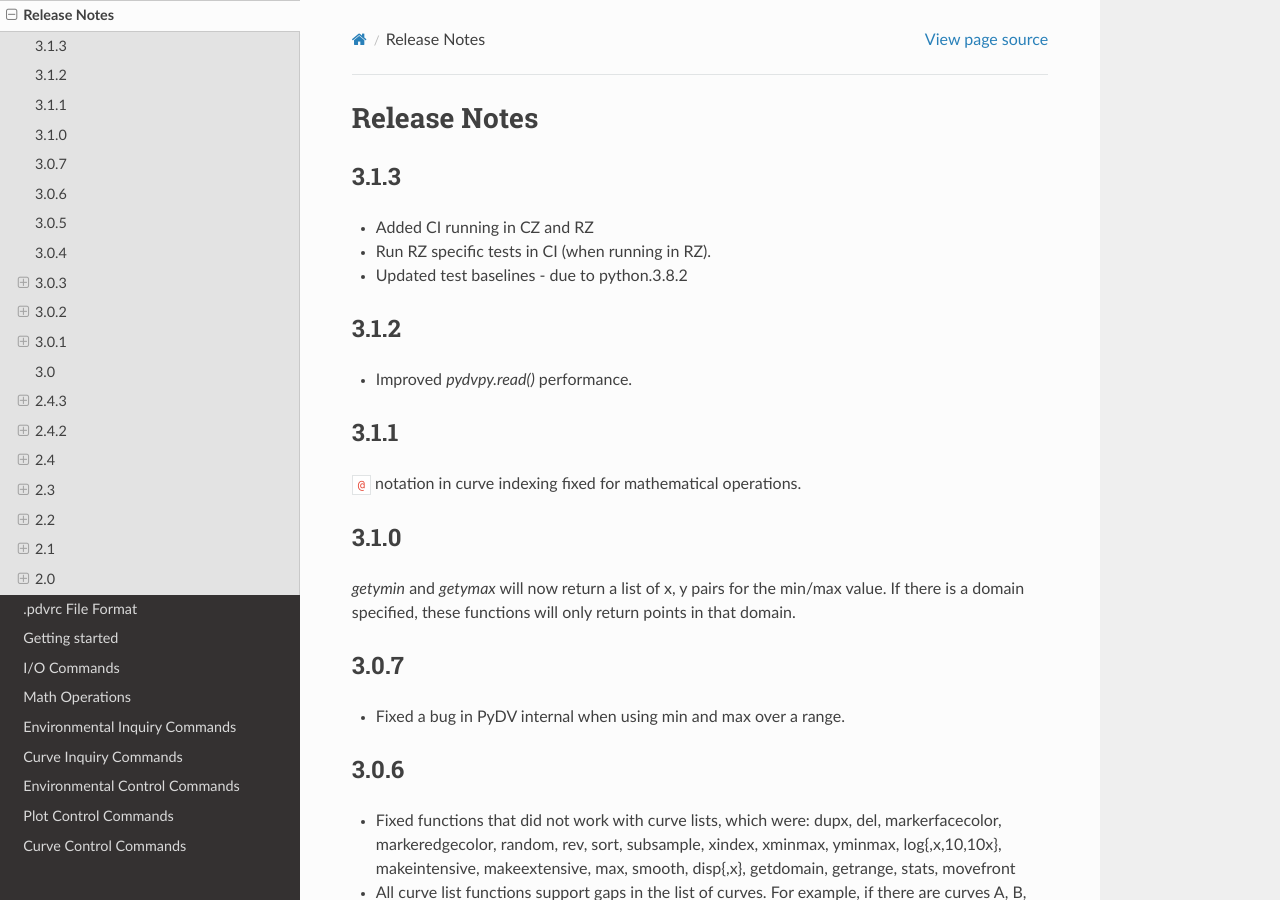
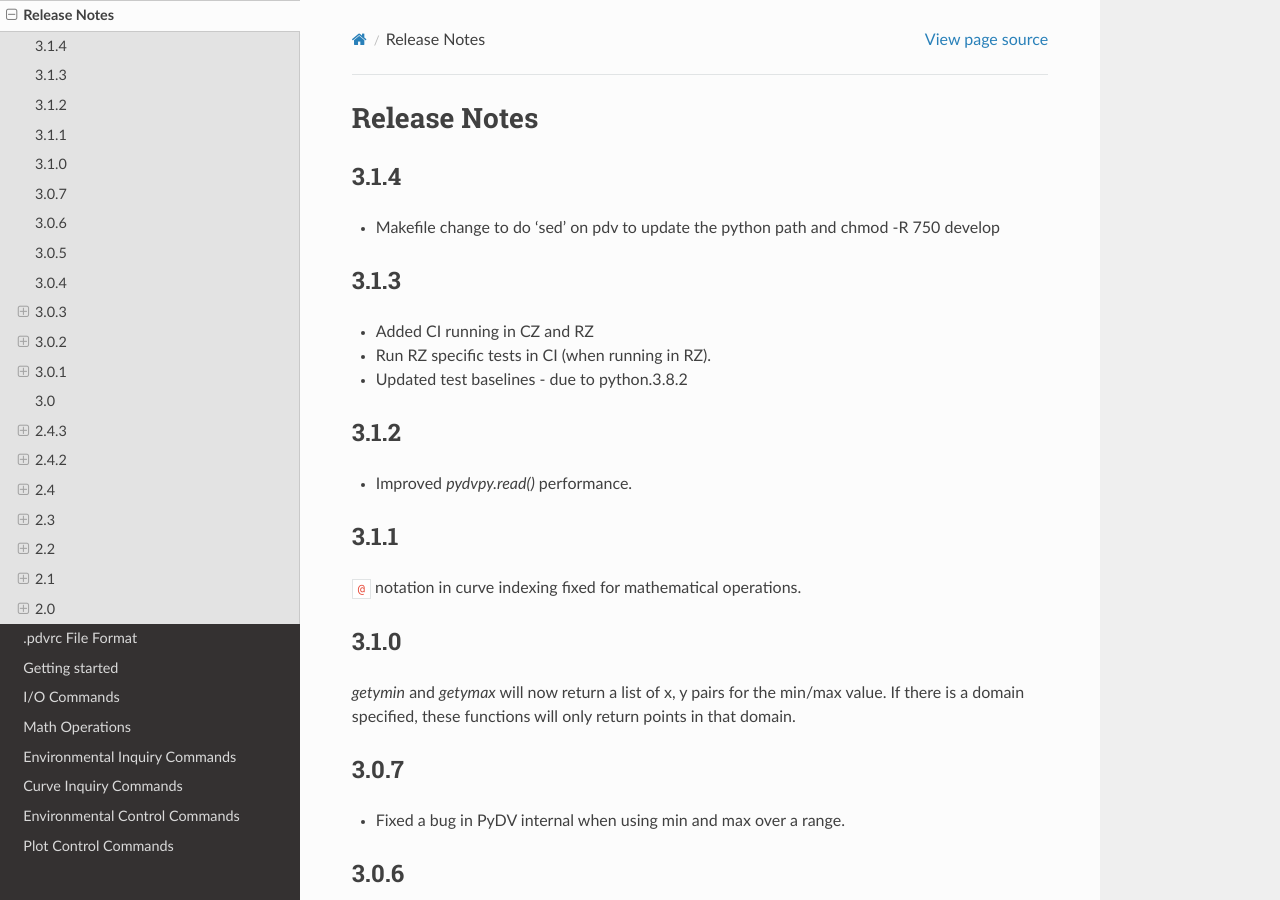
Before and after one commit to LLNL/PyDV, a Sphinx documentation site: the page built from pydv/docs/release_notes.rst, in a window 1280 px wide and 900 px high. Built offline with Sphinx 7.4.7 and the Read the Docs theme 2.0.0, drawn with Linux system fonts in a browser that asks for light colours.

Commit message:
update release_notes.rst

```diff
--- a/pydv/docs/release_notes.rst
+++ b/pydv/docs/release_notes.rst
@@ -2,6 +2,11 @@
 
 Release Notes
 =============
+
+3.1.4
+-----
+* Makefile change to do 'sed' on pdv to update the python path
+  and chmod -R 750 develop
 
 3.1.3
 -----
```
